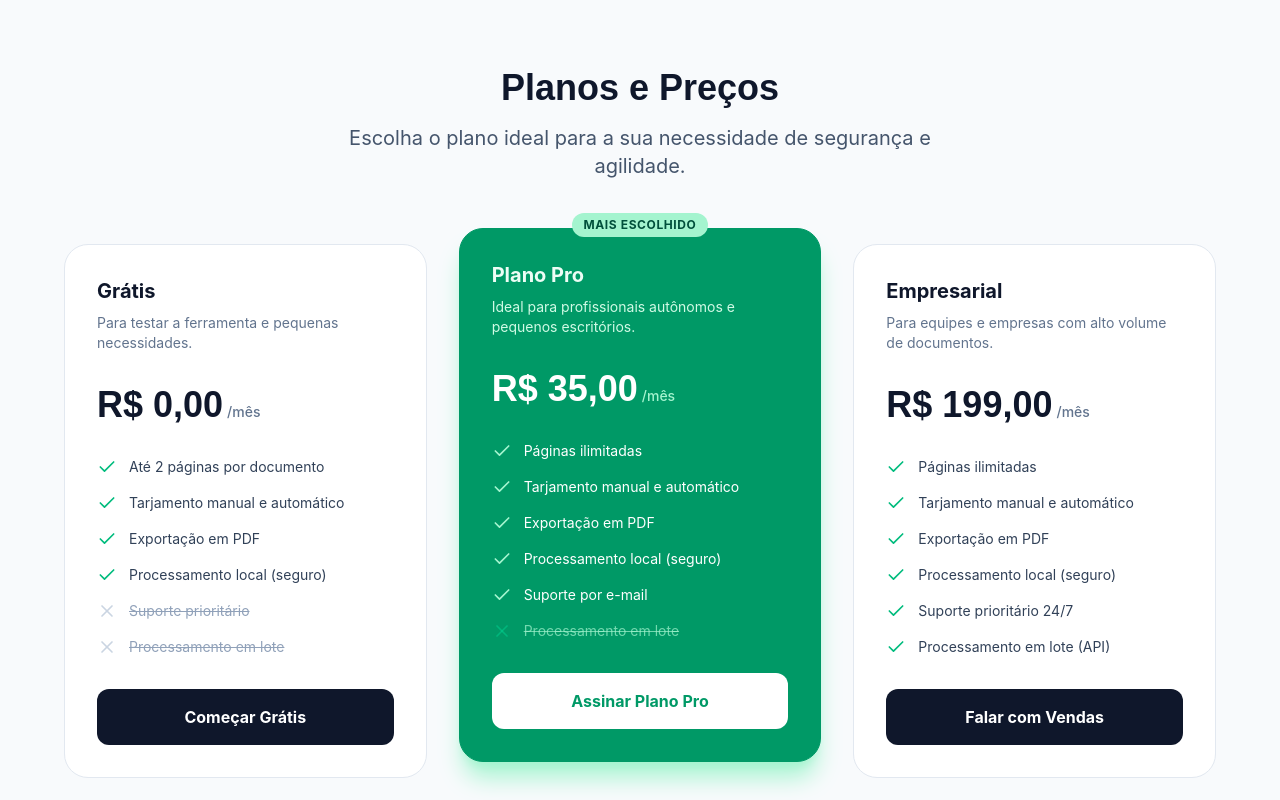
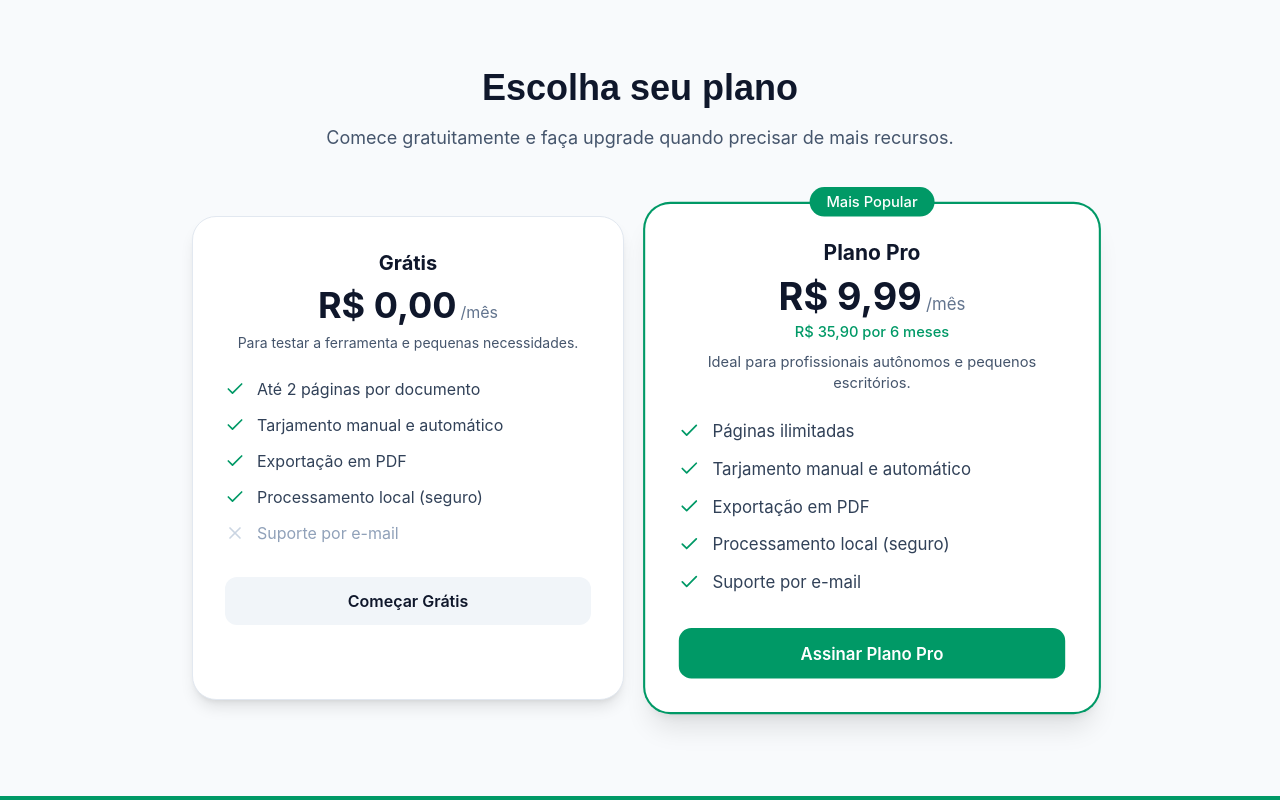
Before and after one commit to canalbackeend/tarjadoc, a React (Vite) app: page / in a window 1280 px wide. Shown: the part 3100-3900 px from the top of the page. Built offline with nearby package versions, Linux system fonts and the light colour scheme.

Commit message:
Update pricing: Pro R.99/month, remove Enterprise plan

```diff
--- a/src/components/Pricing.tsx
+++ b/src/components/Pricing.tsx
@@ -14,8 +14,7 @@ const plans = [
       { text: 'Tarjamento manual e automático', included: true },
       { text: 'Exportação em PDF', included: true },
       { text: 'Processamento local (seguro)', included: true },
-      { text: 'Suporte prioritário', included: false },
-      { text: 'Processamento em lote', included: false },
+      { text: 'Suporte por e-mail', included: false },
     ],
     buttonText: 'Começar Grátis',
     buttonVariant: 'outline',
@@ -23,8 +22,9 @@ const plans = [
   },
   {
     name: 'Plano Pro',
-    price: 'R$ 35,00',
+    price: 'R$ 9,99',
     period: '/mês',
+    promotional: 'R$ 35,90 por 6 meses',
     description: 'Ideal para profissionais autônomos e pequenos escritórios.',
     features: [
       { text: 'Páginas ilimitadas', included: true },
@@ -32,28 +32,10 @@ const plans = [
       { text: 'Exportação em PDF', included: true },
       { text: 'Processamento local (seguro)', included: true },
       { text: 'Suporte por e-mail', included: true },
-      { text: 'Processamento em lote', included: false },
     ],
     buttonText: 'Assinar Plano Pro',
     buttonVariant: 'primary',
     popular: true,
-  },
-  {
-    name: 'Empresarial',
-    price: 'R$ 199,00',
-    period: '/mês',
-    description: 'Para equipes e empresas com alto volume de documentos.',
-    features: [
-      { text: 'Páginas ilimitadas', included: true },
-      { text: 'Tarjamento manual e automático', included: true },
-      { text: 'Exportação em PDF', included: true },
-      { text: 'Processamento local (seguro)', included: true },
-      { text: 'Suporte prioritário 24/7', included: true },
-      { text: 'Processamento em lote (API)', included: true },
-    ],
-    buttonText: 'Falar com Vendas',
-    buttonVariant: 'outline',
-    popular: false,
   },
 ];
 
@@ -104,26 +86,15 @@ export default function Pricing() {
     <section id="precos" className="py-24 bg-slate-50 relative overflow-hidden">
       <div className="max-w-7xl mx-auto px-4 sm:px-6 lg:px-8 relative z-10">
         <div className="text-center mb-16">
-          <motion.h2
-            initial={{ opacity: 0, y: 20 }}
-            whileInView={{ opacity: 1, y: 0 }}
-            viewport={{ once: true }}
-            className="text-3xl font-display font-bold text-slate-900 sm:text-4xl"
-          >
-            Planos e Preços
-          </motion.h2>
-          <motion.p
-            initial={{ opacity: 0, y: 20 }}
-            whileInView={{ opacity: 1, y: 0 }}
-            viewport={{ once: true }}
-            transition={{ delay: 0.1 }}
-            className="mt-4 text-xl text-slate-600 max-w-2xl mx-auto"
-          >
-            Escolha o plano ideal para a sua necessidade de segurança e agilidade.
-          </motion.p>
+          <h2 className="text-3xl font-display font-bold text-slate-900 sm:text-4xl">
+            Escolha seu plano
+          </h2>
+          <p className="mt-4 text-lg text-slate-600 max-w-2xl mx-auto">
+            Comece gratuitamente e faça upgrade quando precisar de mais recursos.
+          </p>
         </div>
 
-        <div className="grid grid-cols-1 md:grid-cols-3 gap-8 max-w-6xl mx-auto">
+        <div className="grid md:grid-cols-2 gap-8 max-w-4xl mx-auto">
           {plans.map((plan, index) => (
             <motion.div
               key={plan.name}
@@ -131,83 +102,61 @@ export default function Pricing() {
               whileInView={{ opacity: 1, y: 0 }}
               viewport={{ once: true }}
               transition={{ delay: index * 0.1 }}
-              className={`relative p-8 rounded-3xl border ${
+              className={`bg-white rounded-3xl p-8 ${
                 plan.popular
-                  ? 'bg-emerald-600 border-emerald-600 shadow-xl shadow-emerald-200 text-white transform md:-translate-y-4'
-                  : 'bg-white border-slate-200 text-slate-900 hover:border-emerald-200 hover:shadow-lg'
-              } transition-all flex flex-col`}
+                  ? 'ring-2 ring-emerald-600 shadow-xl scale-105 relative'
+                  : 'border border-slate-200 shadow-lg'
+              }`}
             >
               {plan.popular && (
-                <div className="absolute -top-4 left-0 right-0 flex justify-center">
-                  <span className="bg-emerald-200 text-emerald-900 text-xs font-bold px-3 py-1 rounded-full uppercase tracking-wider">
-                    Mais Escolhido
-                  </span>
+                <div className="absolute -top-4 left-1/2 -translate-x-1/2 bg-emerald-600 text-white px-4 py-1 rounded-full text-sm font-medium">
+                  Mais Popular
                 </div>
               )}
-
-              <div className="mb-8">
-                <h3 className={`text-xl font-bold mb-2 ${plan.popular ? 'text-emerald-50' : 'text-slate-900'}`}>
-                  {plan.name}
-                </h3>
-                <p className={`text-sm h-10 ${plan.popular ? 'text-emerald-100' : 'text-slate-500'}`}>
-                  {plan.description}
-                </p>
+              <div className="text-center mb-6">
+                <h3 className="text-xl font-bold text-slate-900 mb-2">{plan.name}</h3>
+                <div className="flex items-baseline justify-center gap-1">
+                  <span className="text-4xl font-bold text-slate-900">{plan.price}</span>
+                  <span className="text-slate-500">{plan.period}</span>
+                </div>
+                {plan.promotional && (
+                  <p className="text-sm text-emerald-600 font-medium mt-1">{plan.promotional}</p>
+                )}
+                <p className="text-slate-600 text-sm mt-2">{plan.description}</p>
               </div>
 
-              <div className="mb-8">
-                <div className="flex items-baseline gap-1">
-                  <span className="text-4xl font-display font-bold">{plan.price}</span>
-                  <span className={`text-sm font-medium ${plan.popular ? 'text-emerald-200' : 'text-slate-500'}`}>
-                    {plan.period}
-                  </span>
-                </div>
-              </div>
-
-              <ul className="space-y-4 mb-8 flex-grow">
+              <ul className="space-y-3 mb-8">
                 {plan.features.map((feature, i) => (
-                  <li key={i} className="flex items-start gap-3">
+                  <li key={i} className="flex items-center gap-3">
                     {feature.included ? (
-                      <Check className={`w-5 h-5 shrink-0 ${plan.popular ? 'text-emerald-200' : 'text-emerald-500'}`} />
+                      <Check className="w-5 h-5 text-emerald-600 flex-shrink-0" />
                     ) : (
-                      <X className={`w-5 h-5 shrink-0 ${plan.popular ? 'text-emerald-400/50' : 'text-slate-300'}`} />
+                      <X className="w-5 h-5 text-slate-300 flex-shrink-0" />
                     )}
-                    <span className={`text-sm ${
-                      !feature.included
-                        ? (plan.popular ? 'text-emerald-200/70 line-through' : 'text-slate-400 line-through')
-                        : (plan.popular ? 'text-white' : 'text-slate-700')
-                    }`}>
+                    <span className={feature.included ? 'text-slate-700' : 'text-slate-400'}>
                       {feature.text}
                     </span>
                   </li>
                 ))}
               </ul>
 
-              {plan.name === 'Plano Pro' ? (
-                <button
-                  onClick={handleSubscribe}
-                  disabled={isLoading || isPro}
-                  className={`w-full py-4 px-6 rounded-xl font-bold text-center transition-all flex items-center justify-center gap-2 ${
-                    isPro
-                      ? 'bg-emerald-100 text-emerald-500 cursor-not-allowed'
-                      : plan.popular
-                        ? 'bg-white text-emerald-600 hover:bg-emerald-50'
-                        : 'bg-slate-900 text-white hover:bg-slate-800'
-                  }`}
-                >
-                  {isLoading ? <Loader2 className="w-5 h-5 animate-spin" /> : (isPro ? 'EU JÁ SOU PRO' : plan.buttonText)}
-                </button>
-              ) : (
-                <a
-                  href="#ferramenta"
-                  className={`w-full py-4 px-6 rounded-xl font-bold text-center transition-all ${
-                    plan.popular
-                      ? 'bg-white text-emerald-600 hover:bg-emerald-50'
-                      : 'bg-slate-900 text-white hover:bg-slate-800'
-                  }`}
-                >
-                  {plan.buttonText}
-                </a>
-              )}
+              <button
+                onClick={handleSubscribe}
+                disabled={isLoading || (currentUser && isPro && plan.name === 'Plano Pro')}
+                className={`w-full py-3 rounded-xl font-semibold transition-all flex items-center justify-center gap-2 ${
+                  plan.buttonVariant === 'primary'
+                    ? 'bg-emerald-600 hover:bg-emerald-500 text-white'
+                    : 'bg-slate-100 hover:bg-slate-200 text-slate-900'
+                } disabled:opacity-50 disabled:cursor-not-allowed`}
+              >
+                {isLoading ? (
+                  <Loader2 className="w-5 h-5 animate-spin" />
+                ) : currentUser && isPro && plan.name === 'Plano Pro' ? (
+                  'Plano Ativo'
+                ) : (
+                  plan.buttonText
+                )}
+              </button>
             </motion.div>
           ))}
         </div>
```
